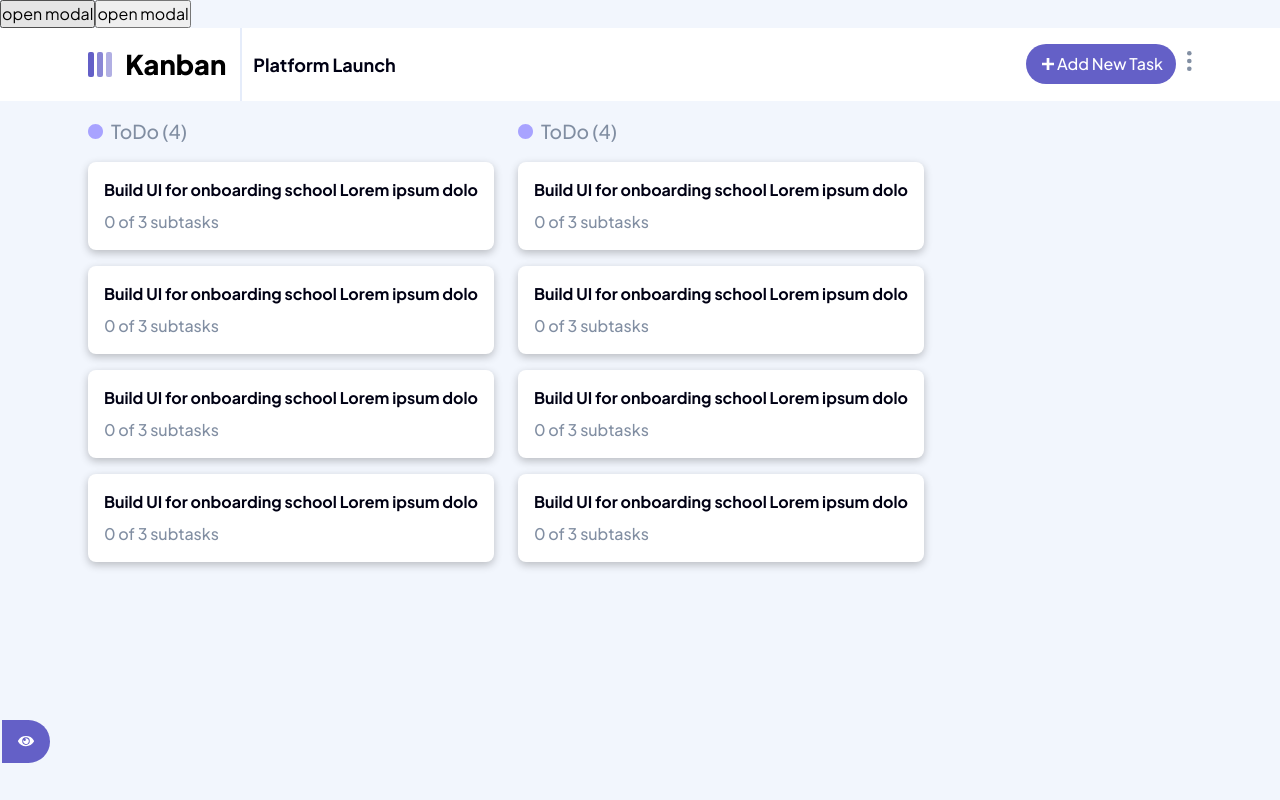
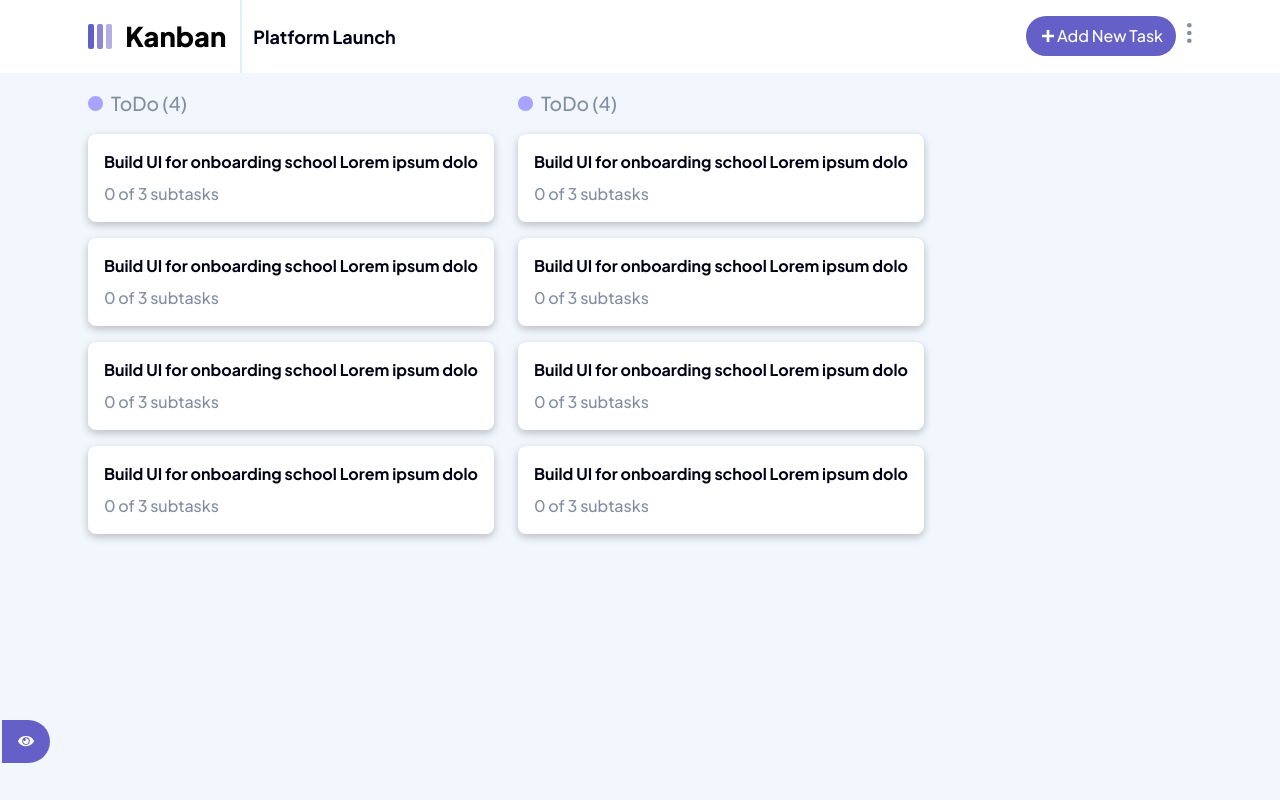
Before and after one commit to abdalla2hagos/Task-Management, a React (Vite) app in the folder my-app/: page / in a window 1280 px wide. Built offline with nearby package versions, Linux system fonts and the light colour scheme.

Commit message:
new features

```diff
--- a/my-app/src/App.jsx
+++ b/my-app/src/App.jsx
@@ -334,8 +334,8 @@ function App() {
     {/* <AddNewTaskModal /> */}
     {/* <EditTaskModal /> */}
     {/* <TaskModal /> */}
-    <DeleteBoardModal />
-    <DeleteTaskModal />
+    {/* <DeleteBoardModal />
+    <DeleteTaskModal /> */}
     <Header openAddNewBoardModal={()=> openAddNewBoardModal()} title={title}/>
     <Main />
    </>
```
